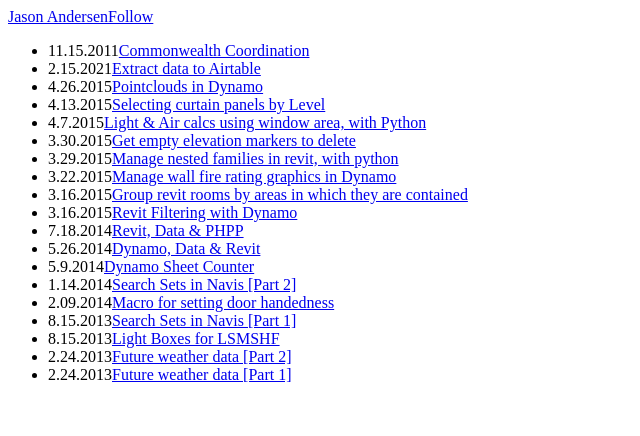
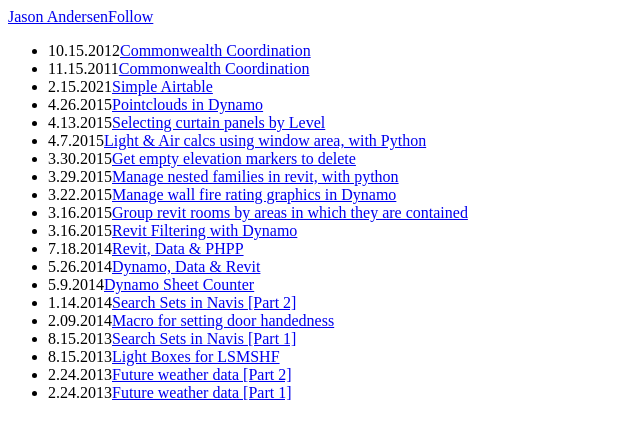
Before and after one commit to jrandersen/andersen_works, a Next.js app: page / in a window 1280 px wide. Shown: the top 436 px of the page, without its empty margins (0-640 px from the left). Built offline with nearby package versions, Linux system fonts and the light colour scheme.

Commit message:
passive cabin

```diff
--- a/pages/blog/simpleAirtable.mdx
+++ b/pages/blog/simpleAirtable.mdx
@@ -3,7 +3,7 @@ title: Extract from Revit to Airtable
 slug: /blog/areasToRoom
 ---
 
-![image](/images/designMuseum_IRL.jpg)
+![image](/images/WisconsinRender_320_320.jpg)
 
 # Work Project: Airtable Sync
 My role lies at the intersection of computational design, full-stack software development & product owner. I will often act as an application engineer to create an MVP to flush out the use case.
--- a/posts.json
+++ b/posts.json
@@ -1,6 +1,10 @@
 {
   "posts": [
     {
+      "slug": "/blog/bldgtypPassiveCabin",
+      "date": "10.15.2012",
+      "title": "Commonwealth Coordination"
+    }, {
       "slug": "/blog/commonwealthCoordination",
       "date": "11.15.2011",
       "title": "Commonwealth Coordination"
@@ -8,7 +12,7 @@
     {
       "slug": "/blog/simpleAirtable",
       "date": "2.15.2021",
-      "title": "Extract data to Airtable"
+      "title": "Simple Airtable"
     },
     {
       "slug": "/blog/pointCloudDynamo",
```
Also changed, not shown: pages/blog/bldgtypPassiveCabin.mdx (added, +12 -0 lines).
